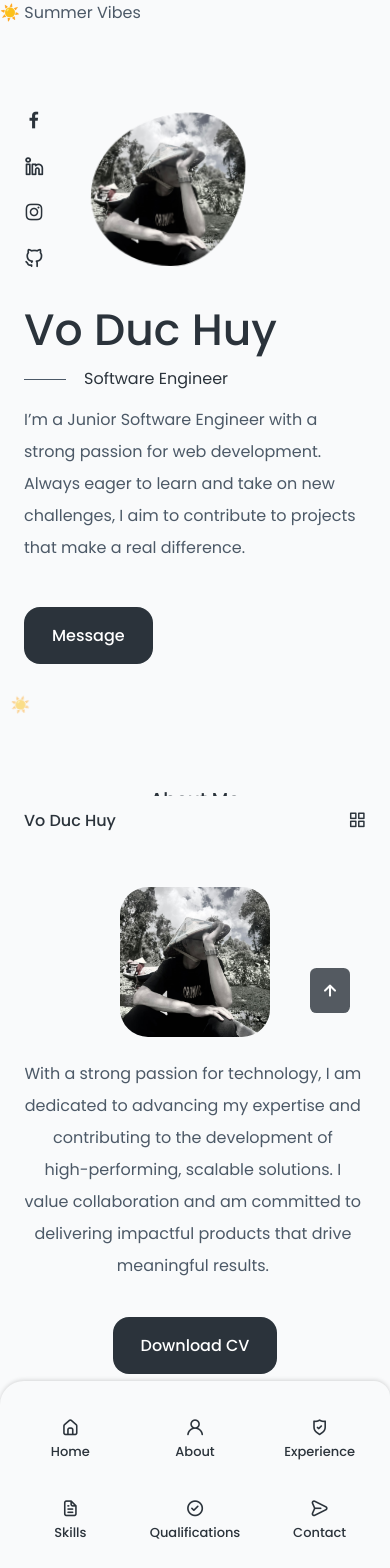
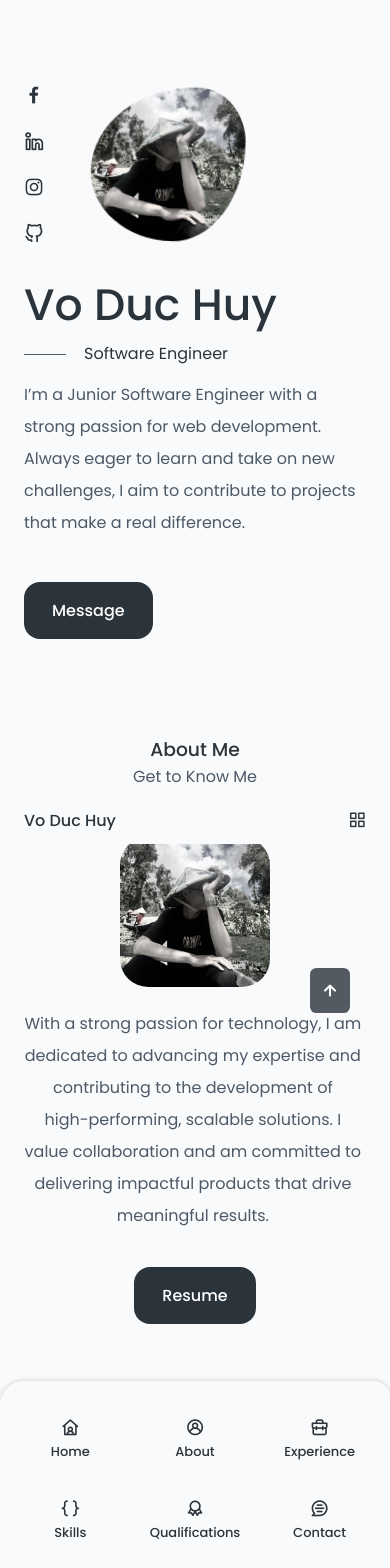
Before and after one commit to vdhuyme/codient-client, a React (Vite) app: page / in a window 390 px wide. Shown: the top 1568 px of the page. Built offline with nearby package versions, Linux system fonts and the light colour scheme.

Commit message:
update: mobile modal and overlay animation

```diff
--- a/src/App.jsx
+++ b/src/App.jsx
@@ -22,12 +22,7 @@ function App() {
 
       <ScrollTop />
 
-      <Toaster
-        richColors
-        toastOptions={{
-          className: 'toast'
-        }}
-      />
+      <Toaster richColors />
     </Router>
   )
 }
--- a/src/components/about/About.jsx
+++ b/src/components/about/About.jsx
@@ -12,7 +12,7 @@ const About = () => {
     'With a strong passion for technology, I am dedicated to advancing my expertise and contributing to the development of high-performing, scalable solutions. I value collaboration and am committed to delivering impactful products that drive meaningful results.'
 
   return (
-    <section id="about" className="abount section">
+    <section id="about" className="about section">
       <h3 className="section__title">About Me</h3>
       <span className="section__subtitle">Get to Know Me</span>
 
@@ -51,7 +51,7 @@ const About = () => {
             whileHover={{ scale: 1.1 }}
             whileTap={{ scale: 0.9 }}
           >
-            Download CV
+            Resume
           </motion.a>
         </div>
       </div>
--- a/src/components/header/Header.jsx
+++ b/src/components/header/Header.jsx
@@ -5,6 +5,15 @@ import { Link } from 'react-router-dom'
 
 const Header = () => {
   const [toggle, setToggle] = useState(false)
+
+  const navItems = [
+    { label: 'Home', icon: 'uil-house-user', link: '#home' },
+    { label: 'About', icon: 'uil-user-circle', link: '#about' },
+    { label: 'Experience', icon: 'uil-briefcase', link: '#experience' },
+    { label: 'Skills', icon: 'uil-brackets-curly', link: '#skill' },
+    { label: 'Qualifications', icon: 'uil-award', link: '#qualification' },
+    { label: 'Contact', icon: 'uil-comment-message', link: '#contact' }
+  ]
 
   return (
     <header className="header">
@@ -15,43 +24,13 @@ const Header = () => {
 
         <div className={toggle ? 'nav__menu show__menu' : 'nav__menu'}>
           <ul className="nav__list">
-            <li className="nav__item">
-              <a href="#home" className="nav__link">
-                <i className="uil uil-estate nav__icon"></i> Home
-              </a>
-            </li>
-
-            <li className="nav__item">
-              <a href="#about" className="nav__link">
-                <i className="uil uil-user nav__icon"></i> About
-              </a>
-            </li>
-
-            <li className="nav__item">
-              <a href="#experience" className="nav__link">
-                <i className="uil uil-shield-check nav__icon"></i> Experience
-              </a>
-            </li>
-
-            <li className="nav__item">
-              <a href="#skill" className="nav__link">
-                <i className="uil uil-file-alt nav__icon"></i> Skills
-              </a>
-            </li>
-
-            <li className="nav__item">
-              <a href="#qualification" className="nav__link">
-                <i className="uil uil-check-circle nav__icon"></i>
-                Qualifications
-              </a>
-            </li>
-
-            <li className="nav__item">
-              <a href="#contact" className="nav__link">
-                <i className="uil uil-message nav__icon"></i> Contact
-              </a>
-            </li>
-
+            {navItems.map((item, index) => (
+              <li key={index} className="nav__item">
+                <a href={item.link} className="nav__link">
+                  <i className={`uil ${item.icon} nav__icon`}></i> {item.label}
+                </a>
+              </li>
+            ))}
             <ThemeSwitch />
           </ul>
 
--- a/src/components/theme-switch/theme-switch.jsx
+++ b/src/components/theme-switch/theme-switch.jsx
@@ -5,15 +5,15 @@ const ThemeSwitch = () => {
   const themes = {
     light: {
       icon: 'sun',
-      title: 'Light Mode'
+      title: 'Light'
     },
     dark: {
       icon: 'moon',
-      title: 'Dark Mode'
+      title: 'Dark'
     },
     system: {
-      icon: 'desktop',
-      title: 'System Mode'
+      icon: 'adjust',
+      title: 'System'
     }
   }
 
--- a/src/views/portfolio/Portfolio.jsx
+++ b/src/views/portfolio/Portfolio.jsx
@@ -40,10 +40,8 @@ const Portfolio = () => {
   const [mounted, setMounted] = useState(false)
   const { scrollY } = useScroll()
 
-  const parallaxY1 = useTransform(scrollY, [0, 1000], [0, -150])
   const parallaxY2 = useTransform(scrollY, [0, 1000], [0, -100])
   const parallaxY3 = useTransform(scrollY, [0, 1000], [0, -50])
-  const opacity = useTransform(scrollY, [0, 200], [1, 0])
 
   useEffect(() => {
     const date = new Date()
@@ -106,160 +104,7 @@ const Portfolio = () => {
   const theme = seasonThemes[currentSeason]
 
   const renderSeasonalElements = () => {
-    switch (currentSeason) {
-      case 'spring':
-        return [...Array(12)].map((_, i) => (
-          <motion.div
-            key={`spring-element-${i}`}
-            initial={{
-              top: `${Math.random() * -10}%`,
-              left: `${Math.random() * 100}%`,
-              rotate: 0,
-              opacity: 0,
-              scale: Math.random() * 0.5 + 0.5
-            }}
-            animate={{
-              top: '100%',
-              rotate: Math.random() * 360,
-              opacity: [0, 0.7, 0],
-              x: Math.sin(i) * 100
-            }}
-            transition={{
-              duration: 10 + Math.random() * 5,
-              delay: Math.random() * 3,
-              repeat: Number.POSITIVE_INFINITY,
-              repeatType: 'loop',
-              ease: [0.1, 0.4, 0.05, 0.9]
-            }}
-          >
-            {['🌸', '🌿', '🌷', '🦋'][i % 4]}
-          </motion.div>
-        ))
-      case 'summer':
-        return (
-          <>
-            <motion.div
-              key="summer-gradient"
-              initial={{ opacity: 0 }}
-              animate={{ opacity: 0.7 }}
-              transition={{ duration: 1 }}
-              style={{
-                background: 'radial-gradient(circle, rgba(255,215,0,0.3) 0%, rgba(255,215,0,0) 70%)',
-                transform: 'translate(30%, -30%)'
-              }}
-            />
-            {[...Array(8)].map((_, i) => (
-              <motion.div
-                key={`summer-element-${i}`}
-                initial={{
-                  bottom: 0,
-                  left: `${Math.random() * 100}%`,
-                  opacity: 0,
-                  scale: Math.random() * 0.5 + 0.7
-                }}
-                animate={{
-                  bottom: `${50 + Math.random() * 50}%`,
-                  opacity: [0, 0.8, 0],
-                  x: Math.sin(i * 0.5) * 50
-                }}
-                transition={{
-                  duration: 4 + Math.random() * 3,
-                  delay: Math.random() * 2,
-                  repeat: Number.POSITIVE_INFINITY,
-                  repeatType: 'loop',
-                  ease: [0, 0.55, 0.45, 1]
-                }}
-              >
-                {['🏄‍♂️', '🌊', '🏝️', '🍹', '🌴', '✨', '🌞', '🐚'][i % 8]}
-              </motion.div>
-            ))}
-          </>
-        )
-      case 'autumn':
-        return (
-          <>
-            <motion.div
-              key="autumn-gradient"
-              initial={{ opacity: 0 }}
-              animate={{ opacity: 0.4 }}
-              transition={{ duration: 1 }}
-              style={{
-                background: 'linear-gradient(to bottom, rgba(255,166,43,0) 0%, rgba(255,166,43,0.1) 100%)'
-              }}
-            />
-            {[...Array(15)].map((_, i) => (
-              <motion.div
-                key={`autumn-element-${i}`}
-                initial={{
-                  top: `${Math.random() * -10}%`,
-                  left: `${Math.random() * 100}%`,
-                  rotate: 0,
-                  opacity: 0,
-                  scale: Math.random() * 0.4 + 0.6
-                }}
-                animate={{
-                  top: '100%',
-                  rotate: 360 + Math.random() * 180,
-                  opacity: [0, 0.8, 0],
-                  x: Math.sin(i * 0.3) * 150
-                }}
-                transition={{
-                  duration: 8 + Math.random() * 7,
-                  delay: Math.random() * 5,
-                  repeat: Number.POSITIVE_INFINITY,
-                  repeatType: 'loop',
-                  ease: [0.4, 0.05, 0.1, 0.95]
-                }}
-              >
-                {['🍂', '🍁', '🍄', '🌰', '🦊', '🍎'][i % 6]}
-              </motion.div>
-            ))}
-          </>
-        )
-      case 'winter':
-        return (
-          <>
-            <motion.div
-              key="winter-gradient"
-              initial={{ opacity: 0 }}
-              animate={{ opacity: 0.3 }}
-              transition={{ duration: 1 }}
-              style={{
-                background: 'radial-gradient(ellipse at top, rgba(220,240,255,0.2) 0%, rgba(220,240,255,0) 70%)'
-              }}
-            />
-            {[...Array(20)].map((_, i) => (
-              <motion.div
-                key={`winter-element-${i}`}
-                initial={{
-                  top: `${Math.random() * -10}%`,
-                  left: `${Math.random() * 100}%`,
-                  scale: Math.random() * 0.5 + 0.3,
-                  rotate: Math.random() * 180,
-                  opacity: 0
-                }}
-                animate={{
-                  top: '100%',
-                  opacity: [0, 0.7, 0],
-                  rotate: Math.random() * 360,
-                  x: Math.sin(i * 0.2) * 100
-                }}
-                transition={{
-                  duration: 10 + Math.random() * 10,
-                  delay: Math.random() * 5,
-                  repeat: Number.POSITIVE_INFINITY,
-                  repeatType: 'loop',
-                  ease: [0, 0.71, 0.2, 1.01]
-                }}
-              >
-                {['❄️', '❄️', '❄️', '✨', '⭐'][i % 5]}
-              </motion.div>
-            ))}
-          </>
-        )
-      default:
     return null
-    }
   }
 
   const WelcomeMessage = () => {
@@ -301,52 +146,12 @@ const Portfolio = () => {
     )
   }
 
-  const FloatingDecoration = ({ index = 0 }) => {
-    const [ref, inView] = useInView({
-      triggerOnce: false,
-      threshold: 0.1
-    })
-
-    const emoji = {
-      spring: ['🌸', '🌿', '🌷'],
-      summer: ['☀️', '🌴', '🌊'],
-      autumn: ['🍂', '🍁', '🍄'],
-      winter: ['❄️', '✨', '⭐']
-    }[currentSeason][index % 3]
+  if (!mounted) {
+    return null
+  }
 
   return (
-      <motion.div
-        ref={ref}
-        style={{
-          top: `${10 + (index % 3) * 30}%`,
-          right: `${5 + (index % 2) * 10}%`,
-          opacity: 0
-        }}
-        animate={
-          inView
-            ? {
-                opacity: 0.7,
-                x: [0, 10, 0],
-                y: [0, -10, 0],
-                rotate: [0, 10, 0]
-              }
-            : { opacity: 0 }
-        }
-        transition={{
-          duration: 4,
-          repeat: Number.POSITIVE_INFINITY,
-          repeatType: 'loop',
-          ease: 'easeInOut'
-        }}
-      >
-        {emoji}
-      </motion.div>
-    )
-  }
-
-  if (!mounted) return null
-
-  return (
+    <div className="overflow-x-hidden">
       <AnimatePresence mode="wait">
         <motion.div
           key="welcome-overlay"
@@ -391,39 +196,28 @@ const Portfolio = () => {
         </motion.div>
 
         <motion.div key="main-content" initial={{ opacity: 0 }} animate={{ opacity: 1 }} exit={{ opacity: 0 }}>
-        <motion.div key="header" style={{ opacity, y: parallaxY1 }}>
-          <div>
-            {theme.emoji} {theme.message}
-          </div>
-        </motion.div>
-
           <div>
             <motion.div key="home-section" style={{ y: parallaxY2 }}>
               <Home />
             </motion.div>
 
             <ScrollAnimationWrapper key="about-section" delay={0.1}>
-            <FloatingDecoration key="floating-1" index={0} />
               <About />
             </ScrollAnimationWrapper>
 
             <ScrollAnimationWrapper key="experience-section" delay={0.2}>
-            <FloatingDecoration key="floating-2" index={1} />
               <Experience />
             </ScrollAnimationWrapper>
 
             <ScrollAnimationWrapper key="skill-section" delay={0.3}>
-            <FloatingDecoration key="floating-3" index={2} />
               <Skill />
             </ScrollAnimationWrapper>
 
             <ScrollAnimationWrapper key="qualification-section" delay={0.4}>
-            <FloatingDecoration key="floating-4" index={3} />
               <Qualification />
             </ScrollAnimationWrapper>
 
             <ScrollAnimationWrapper key="contact-section" delay={0.5}>
-            <FloatingDecoration key="floating-5" index={4} />
               <Contact />
             </ScrollAnimationWrapper>
           </div>
@@ -437,6 +231,7 @@ const Portfolio = () => {
           </motion.div>
         </motion.div>
       </AnimatePresence>
+    </div>
   )
 }
 
```
Also changed, not shown: src/components/qualification/qualification.css (+0 -7 lines), src/components/ui/modal.jsx (+32 -7 lines), src/index.css (+23 -17 lines). Lines whose indentation alone changed are shown as unchanged.
